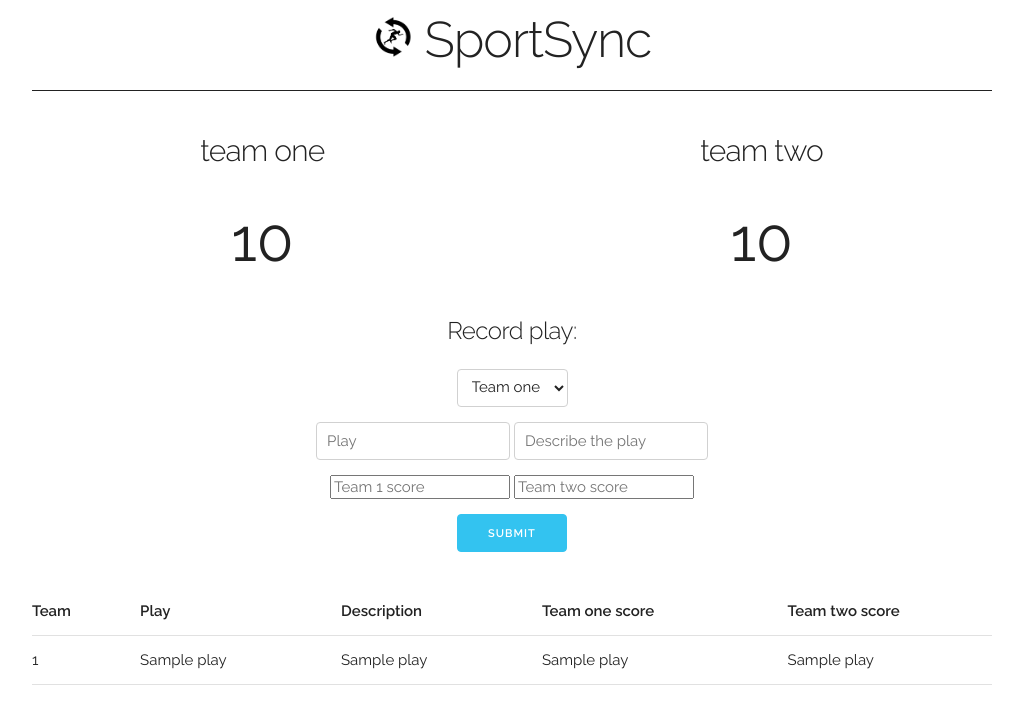
After one commit to tcolb/QuackCon---SportSync, a Flask app: template FlaskApp/templates/home.html in a window 1280 px wide. The commit adds this page. Shown: the top 724 px of the page, without its empty margins (128-1151 px from the left). Run offline with Flask 2, Linux system fonts and the light colour scheme; the template is opened without the code that fills it: most values are stand-ins (such as "Sample title", 1, 10 or a date in 2020).

Commit message:
Db, skeleton front end, post to devin api

```diff
--- a/FlaskApp/__init__.py
+++ b/FlaskApp/__init__.py
@@ -1,4 +1,4 @@
 from flask import Flask
 app = Flask(__name__)
 
-from FlaskApp import routes
+from FlaskApp import views
--- /dev/null
+++ b/FlaskApp/static/css/skeleton.css
@@ -0,0 +1,418 @@
+/*
+* Skeleton V2.0.4
+* Copyright 2014, Dave Gamache
+* www.getskeleton.com
+* Free to use under the MIT license.
+* http://www.opensource.org/licenses/mit-license.php
+* 12/29/2014
+*/
+
+
+/* Table of contents
+––––––––––––––––––––––––––––––––––––––––––––––––––
+- Grid
+- Base Styles
+- Typography
+- Links
+- Buttons
+- Forms
+- Lists
+- Code
+- Tables
+- Spacing
+- Utilities
+- Clearing
+- Media Queries
+*/
+
+
+/* Grid
+–––––––––––––––––––––––––––––––––––––––––––––––––– */
+.container {
+  position: relative;
+  width: 100%;
+  max-width: 960px;
+  margin: 0 auto;
+  padding: 0 20px;
+  box-sizing: border-box; }
+.column,
+.columns {
+  width: 100%;
+  float: left;
+  box-sizing: border-box; }
+
+/* For devices larger than 400px */
+@media (min-width: 400px) {
+  .container {
+    width: 85%;
+    padding: 0; }
+}
+
+/* For devices larger than 550px */
+@media (min-width: 550px) {
+  .container {
+    width: 80%; }
+  .column,
+  .columns {
+    margin-left: 4%; }
+  .column:first-child,
+  .columns:first-child {
+    margin-left: 0; }
+
+  .one.column,
+  .one.columns                    { width: 4.66666666667%; }
+  .two.columns                    { width: 13.3333333333%; }
+  .three.columns                  { width: 22%;            }
+  .four.columns                   { width: 30.6666666667%; }
+  .five.columns                   { width: 39.3333333333%; }
+  .six.columns                    { width: 48%;            }
+  .seven.columns                  { width: 56.6666666667%; }
+  .eight.columns                  { width: 65.3333333333%; }
+  .nine.columns                   { width: 74.0%;          }
+  .ten.columns                    { width: 82.6666666667%; }
+  .eleven.columns                 { width: 91.3333333333%; }
+  .twelve.columns                 { width: 100%; margin-left: 0; }
+
+  .one-third.column               { width: 30.6666666667%; }
+  .two-thirds.column              { width: 65.3333333333%; }
+
+  .one-half.column                { width: 48%; }
+
+  /* Offsets */
+  .offset-by-one.column,
+  .offset-by-one.columns          { margin-left: 8.66666666667%; }
+  .offset-by-two.column,
+  .offset-by-two.columns          { margin-left: 17.3333333333%; }
+  .offset-by-three.column,
+  .offset-by-three.columns        { margin-left: 26%;            }
+  .offset-by-four.column,
+  .offset-by-four.columns         { margin-left: 34.6666666667%; }
+  .offset-by-five.column,
+  .offset-by-five.columns         { margin-left: 43.3333333333%; }
+  .offset-by-six.column,
+  .offset-by-six.columns          { margin-left: 52%;            }
+  .offset-by-seven.column,
+  .offset-by-seven.columns        { margin-left: 60.6666666667%; }
+  .offset-by-eight.column,
+  .offset-by-eight.columns        { margin-left: 69.3333333333%; }
+  .offset-by-nine.column,
+  .offset-by-nine.columns         { margin-left: 78.0%;          }
+  .offset-by-ten.column,
+  .offset-by-ten.columns          { margin-left: 86.6666666667%; }
+  .offset-by-eleven.column,
+  .offset-by-eleven.columns       { margin-left: 95.3333333333%; }
+
+  .offset-by-one-third.column,
+  .offset-by-one-third.columns    { margin-left: 34.6666666667%; }
+  .offset-by-two-thirds.column,
+  .offset-by-two-thirds.columns   { margin-left: 69.3333333333%; }
+
+  .offset-by-one-half.column,
+  .offset-by-one-half.columns     { margin-left: 52%; }
+
+}
+
+
+/* Base Styles
+–––––––––––––––––––––––––––––––––––––––––––––––––– */
+/* NOTE
+html is set to 62.5% so that all the REM measurements throughout Skeleton
+are based on 10px sizing. So basically 1.5rem = 15px :) */
+html {
+  font-size: 62.5%; }
+body {
+  font-size: 1.5em; /* currently ems cause chrome bug misinterpreting rems on body element */
+  line-height: 1.6;
+  font-weight: 400;
+  font-family: "Raleway", "HelveticaNeue", "Helvetica Neue", Helvetica, Arial, sans-serif;
+  color: #222; }
+
+
+/* Typography
+–––––––––––––––––––––––––––––––––––––––––––––––––– */
+h1, h2, h3, h4, h5, h6 {
+  margin-top: 0;
+  margin-bottom: 2rem;
+  font-weight: 300; }
+h1 { font-size: 4.0rem; line-height: 1.2;  letter-spacing: -.1rem;}
+h2 { font-size: 3.6rem; line-height: 1.25; letter-spacing: -.1rem; }
+h3 { font-size: 3.0rem; line-height: 1.3;  letter-spacing: -.1rem; }
+h4 { font-size: 2.4rem; line-height: 1.35; letter-spacing: -.08rem; }
+h5 { font-size: 1.8rem; line-height: 1.5;  letter-spacing: -.05rem; }
+h6 { font-size: 1.5rem; line-height: 1.6;  letter-spacing: 0; }
+
+/* Larger than phablet */
+@media (min-width: 550px) {
+  h1 { font-size: 5.0rem; }
+  h2 { font-size: 4.2rem; }
+  h3 { font-size: 3.6rem; }
+  h4 { font-size: 3.0rem; }
+  h5 { font-size: 2.4rem; }
+  h6 { font-size: 1.5rem; }
+}
+
+p {
+  margin-top: 0; }
+
+
+/* Links
+–––––––––––––––––––––––––––––––––––––––––––––––––– */
+a {
+  color: #1EAEDB; }
+a:hover {
+  color: #0FA0CE; }
+
+
+/* Buttons
+–––––––––––––––––––––––––––––––––––––––––––––––––– */
+.button,
+button,
+input[type="submit"],
+input[type="reset"],
+input[type="button"] {
+  display: inline-block;
+  height: 38px;
+  padding: 0 30px;
+  color: #555;
+  text-align: center;
+  font-size: 11px;
+  font-weight: 600;
+  line-height: 38px;
+  letter-spacing: .1rem;
+  text-transform: uppercase;
+  text-decoration: none;
+  white-space: nowrap;
+  background-color: transparent;
+  border-radius: 4px;
+  border: 1px solid #bbb;
+  cursor: pointer;
+  box-sizing: border-box; }
+.button:hover,
+button:hover,
+input[type="submit"]:hover,
+input[type="reset"]:hover,
+input[type="button"]:hover,
+.button:focus,
+button:focus,
+input[type="submit"]:focus,
+input[type="reset"]:focus,
+input[type="button"]:focus {
+  color: #333;
+  border-color: #888;
+  outline: 0; }
+.button.button-primary,
+button.button-primary,
+input[type="submit"].button-primary,
+input[type="reset"].button-primary,
+input[type="button"].button-primary {
+  color: #FFF;
+  background-color: #33C3F0;
+  border-color: #33C3F0; }
+.button.button-primary:hover,
+button.button-primary:hover,
+input[type="submit"].button-primary:hover,
+input[type="reset"].button-primary:hover,
+input[type="button"].button-primary:hover,
+.button.button-primary:focus,
+button.button-primary:focus,
+input[type="submit"].button-primary:focus,
+input[type="reset"].button-primary:focus,
+input[type="button"].button-primary:focus {
+  color: #FFF;
+  background-color: #1EAEDB;
+  border-color: #1EAEDB; }
+
+
+/* Forms
+–––––––––––––––––––––––––––––––––––––––––––––––––– */
+input[type="email"],
+input[type="number"],
+input[type="search"],
+input[type="text"],
+input[type="tel"],
+input[type="url"],
+input[type="password"],
+textarea,
+select {
+  height: 38px;
+  padding: 6px 10px; /* The 6px vertically centers text on FF, ignored by Webkit */
+  background-color: #fff;
+  border: 1px solid #D1D1D1;
+  border-radius: 4px;
+  box-shadow: none;
+  box-sizing: border-box; }
+/* Removes awkward default styles on some inputs for iOS */
+input[type="email"],
+input[type="number"],
+input[type="search"],
+input[type="text"],
+input[type="tel"],
+input[type="url"],
+input[type="password"],
+textarea {
+  -webkit-appearance: none;
+     -moz-appearance: none;
+          appearance: none; }
+textarea {
+  min-height: 65px;
+  padding-top: 6px;
+  padding-bottom: 6px; }
+input[type="email"]:focus,
+input[type="number"]:focus,
+input[type="search"]:focus,
+input[type="text"]:focus,
+input[type="tel"]:focus,
+input[type="url"]:focus,
+input[type="password"]:focus,
+textarea:focus,
+select:focus {
+  border: 1px solid #33C3F0;
+  outline: 0; }
+label,
+legend {
+  display: block;
+  margin-bottom: .5rem;
+  font-weight: 600; }
+fieldset {
+  padding: 0;
+  border-width: 0; }
+input[type="checkbox"],
+input[type="radio"] {
+  display: inline; }
+label > .label-body {
+  display: inline-block;
+  margin-left: .5rem;
+  font-weight: normal; }
+
+
+/* Lists
+–––––––––––––––––––––––––––––––––––––––––––––––––– */
+ul {
+  list-style: circle inside; }
+ol {
+  list-style: decimal inside; }
+ol, ul {
+  padding-left: 0;
+  margin-top: 0; }
+ul ul,
+ul ol,
+ol ol,
+ol ul {
+  margin: 1.5rem 0 1.5rem 3rem;
+  font-size: 90%; }
+li {
+  margin-bottom: 1rem; }
+
+
+/* Code
+–––––––––––––––––––––––––––––––––––––––––––––––––– */
+code {
+  padding: .2rem .5rem;
+  margin: 0 .2rem;
+  font-size: 90%;
+  white-space: nowrap;
+  background: #F1F1F1;
+  border: 1px solid #E1E1E1;
+  border-radius: 4px; }
+pre > code {
+  display: block;
+  padding: 1rem 1.5rem;
+  white-space: pre; }
+
+
+/* Tables
+–––––––––––––––––––––––––––––––––––––––––––––––––– */
+th,
+td {
+  padding: 12px 15px;
+  text-align: left;
+  border-bottom: 1px solid #E1E1E1; }
+th:first-child,
+td:first-child {
+  padding-left: 0; }
+th:last-child,
+td:last-child {
+  padding-right: 0; }
+
+
+/* Spacing
+–––––––––––––––––––––––––––––––––––––––––––––––––– */
+button,
+.button {
+  margin-bottom: 1rem; }
+input,
+textarea,
+select,
+fieldset {
+  margin-bottom: 1.5rem; }
+pre,
+blockquote,
+dl,
+figure,
+table,
+p,
+ul,
+ol,
+form {
+  margin-bottom: 2.5rem; }
+
+
+/* Utilities
+–––––––––––––––––––––––––––––––––––––––––––––––––– */
+.u-full-width {
+  width: 100%;
+  box-sizing: border-box; }
+.u-max-full-width {
+  max-width: 100%;
+  box-sizing: border-box; }
+.u-pull-right {
+  float: right; }
+.u-pull-left {
+  float: left; }
+
+
+/* Misc
+–––––––––––––––––––––––––––––––––––––––––––––––––– */
+hr {
+  margin-top: 3rem;
+  margin-bottom: 3.5rem;
+  border-width: 0;
+  border-top: 1px solid #E1E1E1; }
+
+
+/* Clearing
+–––––––––––––––––––––––––––––––––––––––––––––––––– */
+
+/* Self Clearing Goodness */
+.container:after,
+.row:after,
+.u-cf {
+  content: "";
+  display: table;
+  clear: both; }
+
+
+/* Media Queries
+–––––––––––––––––––––––––––––––––––––––––––––––––– */
+/*
+Note: The best way to structure the use of media queries is to create the queries
+near the relevant code. For example, if you wanted to change the styles for buttons
+on small devices, paste the mobile query code up in the buttons section and style it
+there.
+*/
+
+
+/* Larger than mobile */
+@media (min-width: 400px) {}
+
+/* Larger than phablet (also point when grid becomes active) */
+@media (min-width: 550px) {}
+
+/* Larger than tablet */
+@media (min-width: 750px) {}
+
+/* Larger than desktop */
+@media (min-width: 1000px) {}
+
+/* Larger than Desktop HD */
+@media (min-width: 1200px) {}
--- /dev/null
+++ b/FlaskApp/static/images/desktop.ini
@@ -0,0 +1,2 @@
+[LocalizedFileNames]
+favicon-96x96.png=@favicon-96x96.png,0
--- a/FlaskApp/templates/base.html
+++ b/FlaskApp/templates/base.html
@@ -1,14 +1,47 @@
 <!doctype html>
 <html>
 	<head>
-		<title>sadf</title>
+		<!-- Basic Page Needs
+    	–––––––––––––––––––––––––––––––––––––––––––––––––– -->
+		<meta charset="utf-8">
+    	<title>{{ title }}</title>
+    	<link rel="shortcut icon" href="{{ url_for('static', filename='images/favicon.png') }}">
+    	<meta name="description" content="">
+    	<meta name="author" content="">
+
+    	<!-- Mobile Specific Metas
+   	 	–––––––––––––––––––––––––––––––––––––––––––––––––– -->
+   		<meta name="viewport" content="width=device-width, initial-scale=1">
+
+    	<!-- FONT
+    	–––––––––––––––––––––––––––––––––––––––––––––––––– -->
+    	<link href="//fonts.googleapis.com/css?family=Raleway:400,300,600" rel="stylesheet" type="text/css">
+
+    	<!-- CSS
+    	–––––––––––––––––––––––––––––––––––––––––––––––––– -->
+    	<link rel="stylesheet" href="{{ url_for('static', filename='css/normalize.css') }}">
+    	<link rel="stylesheet" href="{{ url_for('static', filename='css/skeleton.css') }}">
 	</head>
 
 	<body>
-		<form action="/" method="post">
-		<input type="text" name="play" id="play" placeholder="Play" required/> <br>
-		<input type="text" name="detail" id="detail" placeholder="Description" required/> <br>
-		<input type="submit" value="Submit"/>
-		</form>
+	<nav>
+		<div class="section nav" style="padding-top: 10px">
+			<div class="container">
+				<div class="row">
+		    		<div class="one-full column" style="border-bottom: thin solid" >
+	        			<center>
+	        				<h1><img src="{{ url_for('static', filename='images/favicon.png') }}" alt="logo" width="40" height="40"> SportSync<h1>
+	        			</center>
+					</div>
+				</div>
+		  		<div class="row">
+		    		<div class="one-full column" style="height: 40px"></div>
+		   		</div>
+			</div>
+		</div>
+	</nav>
+
+	{% block content %}
+	{% endblock %}
 	</body>
 </html>
--- /dev/null
+++ b/FlaskApp/templates/home.html
@@ -0,0 +1,102 @@
+{% extends "base.html" %}
+{% block content %}
+	<div class="section scoreboard">
+		<div class="container">
+
+			<!-- Team bar -->
+			<div class="row">
+				<div class="one-half column">
+					<center><h4 class="scoreboard heading">team one</h4></center>
+				</div>
+				<div class="one-half column">
+					<center><h4 class="scoreboard heading">team two</h4></center>
+				</div>
+			</div>
+
+			<!-- Totals -->
+			<div class="row">
+				<div class="one-half column">
+					<center> <p style="font-size: 60px">{{ score_one }}</p> </center>
+				</div>
+				<div class="one-half column">
+					<center> <p style="font-size: 60px">{{ score_two }}</p> </center>
+				</div>
+			</div>
+
+			<!-- FORM POST -->
+			<form action="/" method="post">
+			<!-- Choose -->
+			<div class="row">
+				<div class="one-full column">
+					<center>
+						<h5>Record play:</h5>
+						<select class="button-primary" name="team" id="team">
+							<option value="One">Team one</option>
+							<option value="Two">Team two</option>
+						</select>
+					</center>
+
+				</div>
+			</div>
+
+			<div class="row">
+				<div class="one-full column">
+					<center>
+						<input type="text" name="play" id="play" placeholder="Play" required>
+						<input type="text" name="detail" id="detail" placeholder="Describe the play" required/>
+					</center>
+				</div>
+			</div>
+
+			<div class="row">
+				<div class="one-full column">
+					<center>
+						<input type="integer" name="score_one" id="score_one" placeholder="Team 1 score" required/>
+						<input type="integer" name="score_two" id="score_two" placeholder="Team two score" required/>
+					</center>
+				</div>
+			</div>
+
+			<!-- Submit -->
+			<div class="row">
+				<div class="one-full column">
+					<center> <button class="button-primary">Submit</button> </center>
+				</div>
+			</div>
+			</form>
+
+		</div>
+
+	<div class="section logs">
+		<div class="container">
+			<div class="row">
+				<div class="one-full column">
+					<table class="u-full-width">
+						<thead>
+							<tr>
+								<th>Team</th>
+								<th>Play</th>
+								<th>Description</th>
+								<th>Team one score</th>
+								<th>Team two score</th>
+							</tr>
+						</thead>
+						<tbody>
+							{%for play in plays%}
+							<tr>
+								<td>{{play[0]}}</td>
+								<td>{{play[1]}}</td>
+								<td>{{play[2]}}</td>
+								<td>{{play[3]}}</td>
+								<td>{{play[4]}}</td>
+							</tr>
+							{%endfor%}
+					</table>
+				</div>
+			</div>
+		</div>
+	</div>
+
+
+	</div>
+{% endblock %}
```
Also changed, not shown: FlaskApp/models.py (+21 -6 lines), FlaskApp/views.py (added, +28 -0 lines), FlaskApp/static/css/normalize.css (added), FlaskApp/static/images/favicon.png (added), matches.db.
